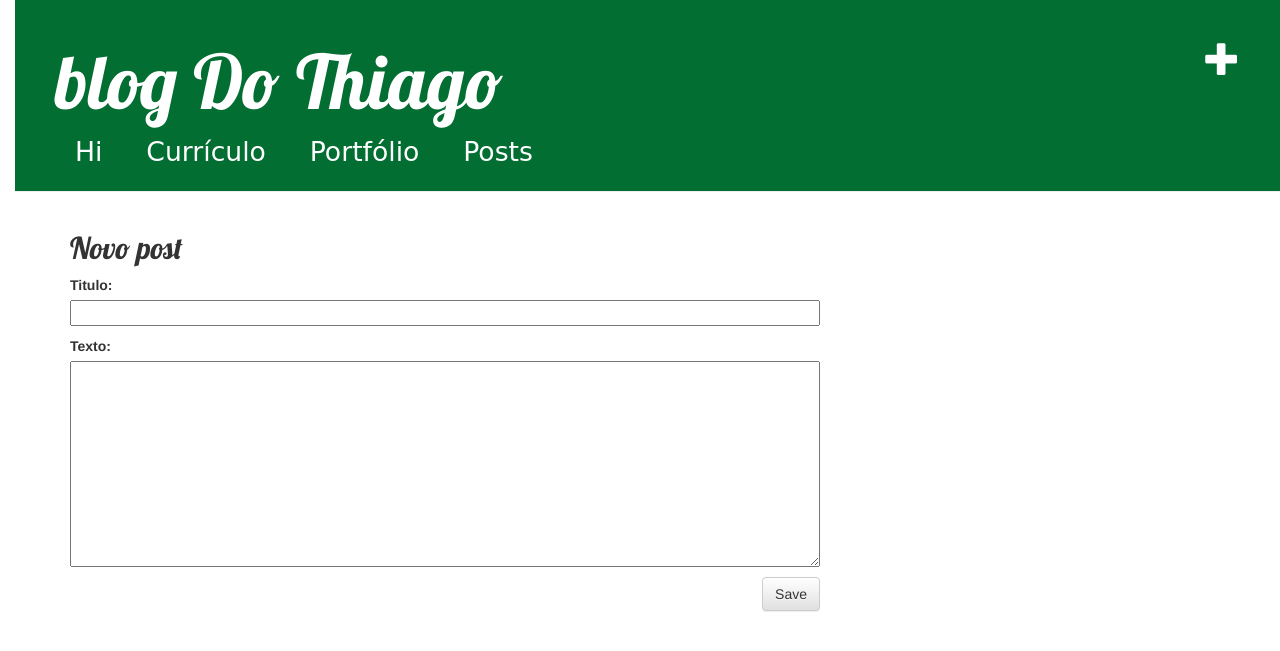
After one commit to ThiiagoArcanjo/blogDoThiago, a Django app: page /post/novo/ in a window 1280 px wide. The commit adds this page. Shown: the top 651 px of the page. Run offline with Django 3.2, Linux system fonts and the light colour scheme; some libraries are stand-ins or nearby versions.

Commit message:
Adicionando formulario

```diff
--- /dev/null
+++ b/blog/forms.py
@@ -0,0 +1,8 @@
+from django import forms
+from .models import Post
+
+class PostForm(forms.ModelForm):
+
+    class Meta:
+        model = Post
+        fields = ('titulo','texto',)
--- a/blog/static/css/blog.css
+++ b/blog/static/css/blog.css
@@ -71,7 +71,7 @@ h1, h2, h3, h4{
 
 .post h2 a, .post h2 a:visited {
     color: #021d0b;
-    font-size: 35pt;
+    font-size: 30pt;
 }
 
 .menu{
--- a/blog/templates/blog/base.html
+++ b/blog/templates/blog/base.html
@@ -12,6 +12,7 @@
     <body>
         <div class="page-header">
             <div class="cabecalho">
+                <a href="{% url 'novo_post' %}" class="top-menu"><span class="glyphicon glyphicon-plus"></span></a>
                 <h1><a href="">blog Do Thiago</a></h1>
             </div>
             <div class="menu">
--- /dev/null
+++ b/blog/templates/blog/post_edite.html
@@ -0,0 +1,9 @@
+{% extends 'blog/base.html' %}
+
+{% block content %}
+    <h2>Novo post</h2>
+    <form method="POST" class="post-form">{% csrf_token %}
+        {{ form.as_p }}
+        <button type="submit" class="save btn btn-default">Save</button>
+    </form>
+{% endblock %}
--- a/blog/urls.py
+++ b/blog/urls.py
@@ -4,4 +4,5 @@ from . import views
 urlpatterns = [
     path('', views.lista_post, name='lista_post'),
     path('post/<int:pk>/', views.post_detalhes, name='post_detalhes'),
+    path('post/novo/', views.novo_post, name='novo_post'),
 ]
--- a/blog/views.py
+++ b/blog/views.py
@@ -1,6 +1,7 @@
 from django.shortcuts import render, get_object_or_404
 from django.utils import timezone
 from .models import Post
+from .forms import PostForm
 
 
 
@@ -11,3 +12,7 @@ def lista_post(request):
 def post_detalhes(request, pk):
     post = get_object_or_404(Post, pk=pk)
     return render(request, 'blog/post_detalhes.html', {'post': post})
+
+def novo_post(request):
+    form  = PostForm()
+    return render(request, 'blog/post_edite.html', {'form':form})
```
